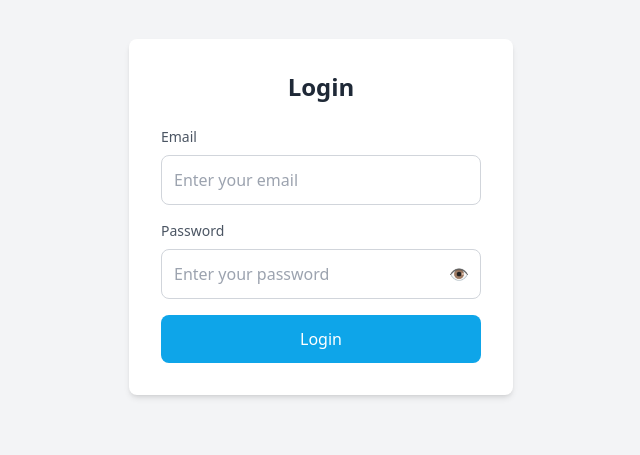
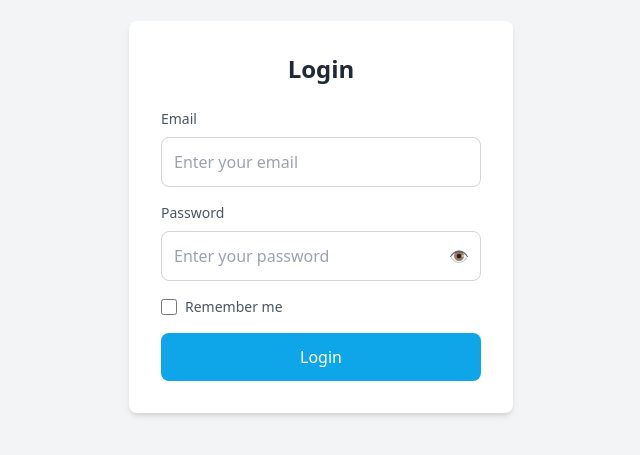
Before and after one commit to Annuppp/News-Management-System, a React (Vite) app in the folder client/: page /login in a window 1280 px wide. Shown: the part 183-638 px from the top of the page, without its empty margins (319-959 px from the left). Built offline with nearby package versions, Linux system fonts and the light colour scheme.

Commit message:
made remember me feature

```diff
--- a/client/src/pages/Login.jsx
+++ b/client/src/pages/Login.jsx
@@ -6,6 +6,7 @@ function Login() {
     const [form, setForm] = useState({
         email: "",
         password: "",
+        rememberMe: false,
     });
 
     const [errors, setErrors] = useState({});
@@ -30,7 +31,8 @@ function Login() {
     ];
 
     const handleChange = (e) => {
-        setForm({ ...form, [e.target.name]: e.target.value });
+        const { name, value, type, checked } = e.target;
+        setForm({ ...form, [name]: type === "checkbox" ? checked : value });
     };
 
     const validate = () => {
@@ -90,6 +92,23 @@ function Login() {
                     />
                 ))}
 
+                <div className="flex items-center mb-4">
+                    <input
+                        type="checkbox"
+                        id="rememberMe"
+                        name="rememberMe"
+                        checked={form.rememberMe}
+                        onChange={handleChange}
+                        className="w-4 h-4 text-sky-400 border-gray-300 rounded focus:ring-sky-500"
+                    />
+                    <label
+                        htmlFor="rememberMe"
+                        className="ml-2 text-sm text-gray-600"
+                    >
+                        Remember me
+                    </label>
+                </div>
+
                 {errors.server && (
                     <p className="text-red-500 text-sm mb-4 text-center">
                         {errors.server}
```
Also changed, not shown: 1 other file (tests, documents, lock files or other folders).
